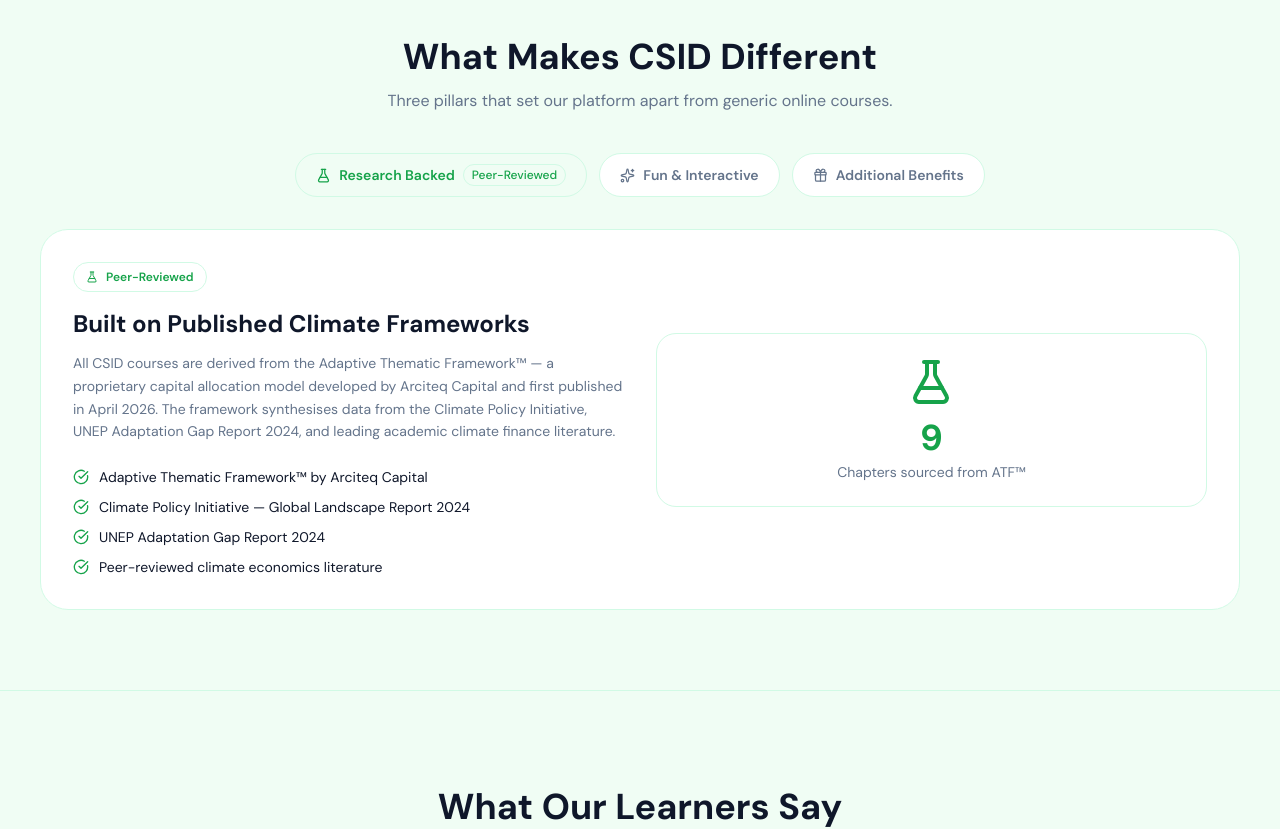
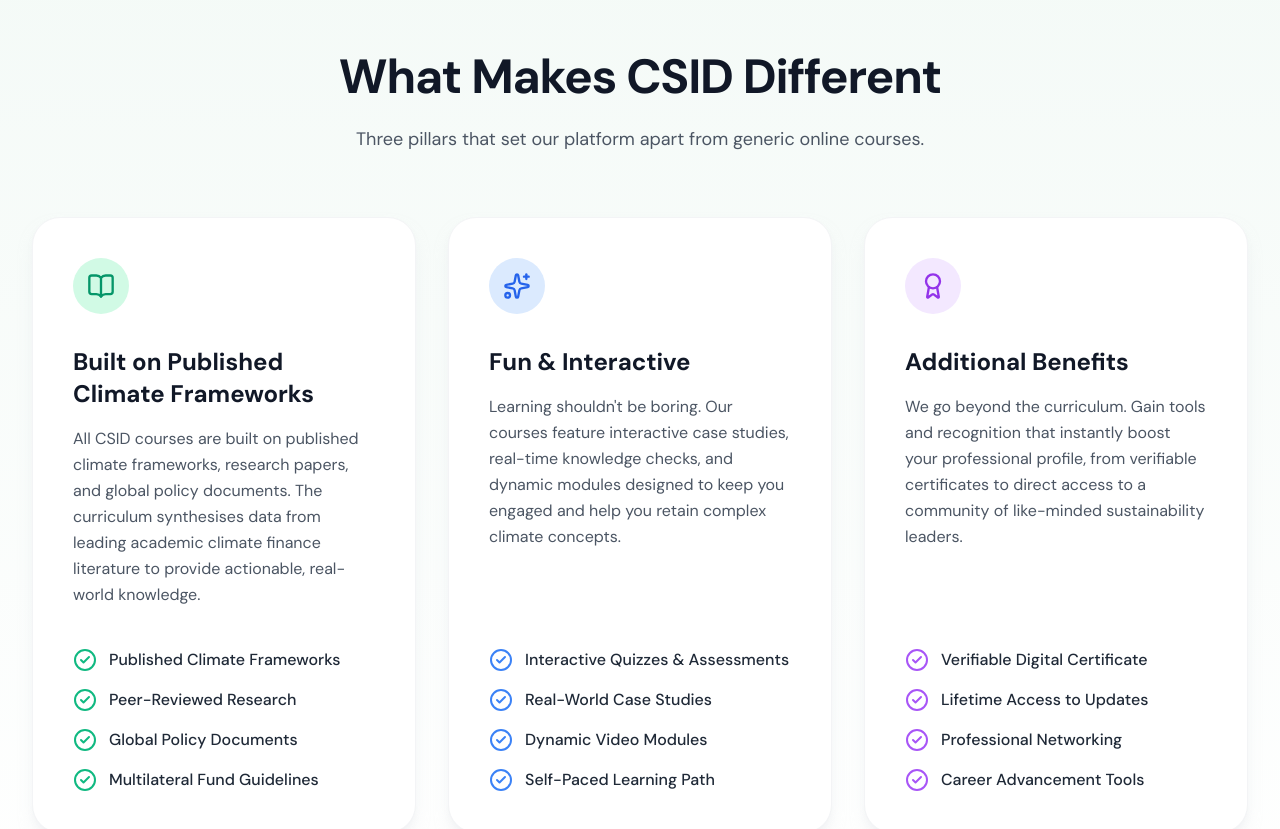
Before and after one commit to Arkraj7/csid, a Next.js app: page / in a window 1280 px wide. Shown: the part 1280-2109 px from the top of the page. Built offline with nearby package versions, Linux system fonts and the light colour scheme; no server answers.

Commit message:
Update BadgeTabsSection.tsx

```diff
--- a/src/app/components/BadgeTabsSection.tsx
+++ b/src/app/components/BadgeTabsSection.tsx
@@ -1,131 +1,104 @@
 'use client';
-import React, { useState } from 'react';
-import { FlaskConical, Sparkles, Gift, CheckCircle } from 'lucide-react';
 
-const tabs = [
-  {
-    id: 'tab-research',
-    icon: FlaskConical,
-    label: 'Research Backed',
-    badge: 'Peer-Reviewed',
-    heading: 'Built on Published Climate Frameworks',
-    body: 'All CSID courses are derived from the Adaptive Thematic Framework™ — a proprietary capital allocation model developed by Arciteq Capital and first published in April 2026. The framework synthesises data from the Climate Policy Initiative, UNEP Adaptation Gap Report 2024, and leading academic climate finance literature.',
-    points: [
-      'Adaptive Thematic Framework™ by Arciteq Capital',
-      'Climate Policy Initiative — Global Landscape Report 2024',
-      'UNEP Adaptation Gap Report 2024',
-      'Peer-reviewed climate economics literature',
-    ],
-    accentColor: 'text-primary',
-    bgColor: 'bg-primary/5',
-    borderColor: 'border-primary/30',
-  },
-  {
-    id: 'tab-interactive',
-    icon: Sparkles,
-    label: 'Fun & Interactive',
-    badge: 'Engaging',
-    heading: 'Learn by Doing, Not Just Reading',
-    body: 'Every chapter ends with a 5–10 question quiz. Score ≥70% to unlock the next chapter. Unlimited retries — so you can keep learning until it clicks. The final assessment tests mastery across all 9 chapters with 15 questions.',
-    points: [
-      '5–10 MCQs per chapter quiz',
-      '≥70% to proceed — unlimited retries',
-      '15-question final assessment',
-      'Instant score feedback with explanations',
-    ],
-    accentColor: 'text-secondary',
-    bgColor: 'bg-secondary/5',
-    borderColor: 'border-secondary/30',
-  },
-  {
-    id: 'tab-benefits',
-    icon: Gift,
-    label: 'Additional Benefits',
-    badge: 'Exclusive',
-    heading: 'Certificates, Progress Tracking & More',
-    body: 'Track your chapter-by-chapter progress, monitor quiz scores, and earn a verified CSID certificate on course completion. Certificates are unlocked after passing the final assessment and a one-time ₹49 payment — making them genuinely earned.',
-    points: [
-      'Verified CSID certificate (₹49 unlock)',
-      'Per-chapter progress tracking',
-      'Quiz score history',
-      'English & Hindi language support',
-    ],
-    accentColor: 'text-earth',
-    bgColor: 'bg-amber-50 dark:bg-amber-900/10',
-    borderColor: 'border-amber-300/50',
-  },
-];
+import React from 'react';
+import { BookOpen, Sparkles, Award, CheckCircle2 } from 'lucide-react';
 
 export default function BadgeTabsSection() {
-  const [active, setActive] = useState('tab-research');
-  const current = tabs.find((t) => t.id === active)!;
+  return (
+    <section className="py-24 bg-gradient-to-b from-[#f4faf7] to-white dark:from-[#0A192F] dark:to-[#0d1b2a] transition-colors duration-300">
+      <div className="max-w-7xl mx-auto px-4 sm:px-6 lg:px-8">
 
-  return (
-    <section className="py-16 md:py-20 bg-muted/30">
-      <div className="max-w-screen-2xl mx-auto px-4 lg:px-8 xl:px-10 2xl:px-16">
-        {/* Section header */}
-        <div className="text-center mb-10">
-          <h2 className="text-3xl md:text-4xl font-bold text-foreground mb-3">What Makes CSID Different</h2>
-          <p className="text-muted-foreground text-base max-w-lg mx-auto">
+        {/* Section Header */}
+        <div className="text-center max-w-3xl mx-auto mb-16">
+          <h2 className="text-4xl md:text-5xl font-bold text-gray-900 dark:text-white mb-6 tracking-tight transition-colors">
+            What Makes CSID Different
+          </h2>
+          <p className="text-lg text-gray-600 dark:text-gray-400 transition-colors">
             Three pillars that set our platform apart from generic online courses.
           </p>
         </div>
 
-        {/* Tab buttons */}
-        <div className="flex flex-wrap justify-center gap-3 mb-8">
-          {tabs.map((tab) => (
-            <button
-              key={tab.id}
-              onClick={() => setActive(tab.id)}
-              className={`inline-flex items-center gap-2 px-5 py-2.5 rounded-full text-sm font-semibold border transition-all duration-200 active:scale-95 ${
-                active === tab.id
-                  ? `${tab.bgColor} ${tab.borderColor} ${tab.accentColor}`
-                  : 'bg-card border-border text-muted-foreground hover:text-foreground hover:border-primary/30'
-              }`}
-            >
-              <tab.icon size={15} />
-              {tab.label}
-              {active === tab.id && (
-                <span className={`text-xs px-2 py-0.5 rounded-full font-medium ${tab.bgColor} ${tab.accentColor} border ${tab.borderColor}`}>
-                  {tab.badge}
-                </span>
-              )}
-            </button>
-          ))}
-        </div>
+        {/* 3 PANES GRID LAYOUT */}
+        <div className="grid grid-cols-1 lg:grid-cols-3 gap-8">
 
-        {/* Tab content */}
-        <div className={`bg-card rounded-2xl border ${current.borderColor} p-6 md:p-8 animate-fade-in`}>
-          <div className="grid grid-cols-1 lg:grid-cols-2 gap-8 items-center">
-            <div>
-              <div className={`inline-flex items-center gap-2 px-3 py-1.5 rounded-full ${current.bgColor} ${current.accentColor} text-xs font-semibold mb-4 border ${current.borderColor}`}>
-                <current.icon size={12} />
-                {current.badge}
-              </div>
-              <h3 className="text-2xl font-bold text-foreground mb-3">{current.heading}</h3>
-              <p className="text-muted-foreground leading-relaxed text-sm mb-6">{current.body}</p>
-              <ul className="space-y-2.5">
-                {current.points.map((point) => (
-                  <li key={`tab-point-${point.slice(0, 20)}`} className="flex items-start gap-2.5 text-sm text-foreground">
-                    <CheckCircle size={16} className={`mt-0.5 flex-shrink-0 ${current.accentColor}`} />
-                    {point}
-                  </li>
-                ))}
-              </ul>
+          {/* PANE 1: Research Backed (Updated with your exact text) */}
+          <div className="bg-white dark:bg-[#112240] rounded-2xl p-8 lg:p-10 shadow-lg shadow-gray-200/50 dark:shadow-none border border-gray-100 dark:border-gray-800 hover:scale-105 hover:-translate-y-2 hover:shadow-2xl hover:z-10 transition-all duration-300 cursor-default group flex flex-col h-full">
+            <div className="w-14 h-14 bg-emerald-100 dark:bg-emerald-900/30 rounded-2xl flex items-center justify-center mb-8 group-hover:scale-110 transition-transform duration-300">
+              <BookOpen className="w-7 h-7 text-emerald-600 dark:text-emerald-400" />
             </div>
-            {/* Visual side */}
-            <div className={`rounded-xl ${current.bgColor} border ${current.borderColor} p-6 flex items-center justify-center min-h-40`}>
-              <div className="text-center">
-                <current.icon size={48} className={`mx-auto mb-3 ${current.accentColor}`} />
-                <div className={`text-4xl font-bold font-tabular ${current.accentColor} mb-1`}>
-                  {active === 'tab-research' ? '9' : active === 'tab-interactive' ? '70%' : '₹49'}
-                </div>
-                <div className="text-sm text-muted-foreground">
-                  {active === 'tab-research' ? 'Chapters sourced from ATF™' : active === 'tab-interactive' ? 'Pass threshold per quiz' : 'Certificate unlock fee'}
-                </div>
-              </div>
+            <h3 className="text-2xl font-bold text-gray-900 dark:text-white mb-4 transition-colors">
+              Built on Published Climate Frameworks
+            </h3>
+            <p className="text-gray-600 dark:text-gray-400 leading-relaxed mb-10 flex-grow transition-colors">
+              All CSID courses are built on published climate frameworks, research papers, and global policy documents. The curriculum synthesises data from leading academic climate finance literature to provide actionable, real-world knowledge.
+            </p>
+            <ul className="space-y-4 mt-auto">
+              {[
+                'Published Climate Frameworks',
+                'Peer-Reviewed Research',
+                'Global Policy Documents',
+                'Multilateral Fund Guidelines'
+              ].map((item, i) => (
+                <li key={i} className="flex items-start gap-3">
+                  <CheckCircle2 className="w-6 h-6 text-emerald-500 shrink-0" />
+                  <span className="text-base font-medium text-gray-800 dark:text-gray-300 transition-colors">{item}</span>
+                </li>
+              ))}
+            </ul>
+          </div>
+
+          {/* PANE 2: Fun & Interactive */}
+          <div className="bg-white dark:bg-[#112240] rounded-2xl p-8 lg:p-10 shadow-lg shadow-gray-200/50 dark:shadow-none border border-gray-100 dark:border-gray-800 hover:scale-105 hover:-translate-y-2 hover:shadow-2xl hover:z-10 transition-all duration-300 cursor-default group flex flex-col h-full">
+            <div className="w-14 h-14 bg-blue-100 dark:bg-blue-900/30 rounded-2xl flex items-center justify-center mb-8 group-hover:scale-110 transition-transform duration-300">
+              <Sparkles className="w-7 h-7 text-blue-600 dark:text-blue-400" />
             </div>
+            <h3 className="text-2xl font-bold text-gray-900 dark:text-white mb-4 transition-colors">
+              Fun & Interactive
+            </h3>
+            <p className="text-gray-600 dark:text-gray-400 leading-relaxed mb-10 flex-grow transition-colors">
+              Learning shouldn't be boring. Our courses feature interactive case studies, real-time knowledge checks, and dynamic modules designed to keep you engaged and help you retain complex climate concepts.
+            </p>
+            <ul className="space-y-4 mt-auto">
+              {[
+                'Interactive Quizzes & Assessments',
+                'Real-World Case Studies',
+                'Dynamic Video Modules',
+                'Self-Paced Learning Path'
+              ].map((item, i) => (
+                <li key={i} className="flex items-start gap-3">
+                  <CheckCircle2 className="w-6 h-6 text-blue-500 shrink-0" />
+                  <span className="text-base font-medium text-gray-800 dark:text-gray-300 transition-colors">{item}</span>
+                </li>
+              ))}
+            </ul>
           </div>
+
+          {/* PANE 3: Additional Benefits */}
+          <div className="bg-white dark:bg-[#112240] rounded-2xl p-8 lg:p-10 shadow-lg shadow-gray-200/50 dark:shadow-none border border-gray-100 dark:border-gray-800 hover:scale-105 hover:-translate-y-2 hover:shadow-2xl hover:z-10 transition-all duration-300 cursor-default group flex flex-col h-full">
+            <div className="w-14 h-14 bg-purple-100 dark:bg-purple-900/30 rounded-2xl flex items-center justify-center mb-8 group-hover:scale-110 transition-transform duration-300">
+              <Award className="w-7 h-7 text-purple-600 dark:text-purple-400" />
+            </div>
+            <h3 className="text-2xl font-bold text-gray-900 dark:text-white mb-4 transition-colors">
+              Additional Benefits
+            </h3>
+            <p className="text-gray-600 dark:text-gray-400 leading-relaxed mb-10 flex-grow transition-colors">
+              We go beyond the curriculum. Gain tools and recognition that instantly boost your professional profile, from verifiable certificates to direct access to a community of like-minded sustainability leaders.
+            </p>
+            <ul className="space-y-4 mt-auto">
+              {[
+                'Verifiable Digital Certificate',
+                'Lifetime Access to Updates',
+                'Professional Networking',
+                'Career Advancement Tools'
+              ].map((item, i) => (
+                <li key={i} className="flex items-start gap-3">
+                  <CheckCircle2 className="w-6 h-6 text-purple-500 shrink-0" />
+                  <span className="text-base font-medium text-gray-800 dark:text-gray-300 transition-colors">{item}</span>
+                </li>
+              ))}
+            </ul>
+          </div>
+
         </div>
       </div>
     </section>
```
